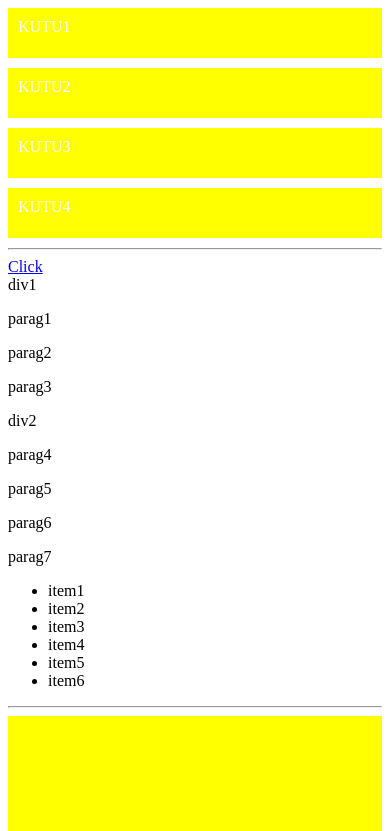
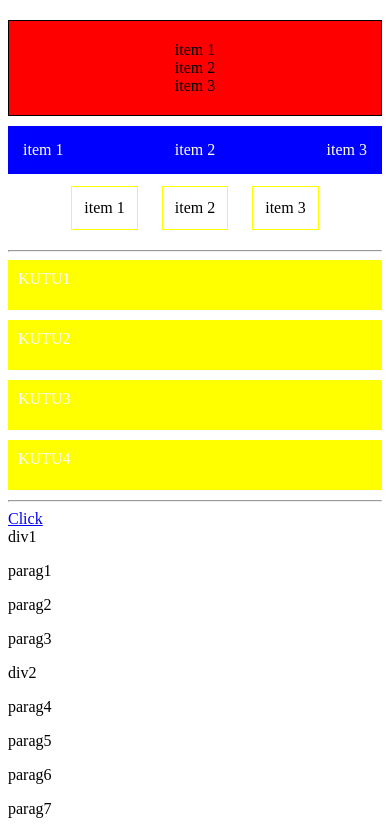
Before and after one commit to OguzDurak/css3-codes, a plain HTML site: page index.html in a window 390 px wide. Shown: the top 831 px of the page. Drawn offline with Linux system fonts and the light colour scheme; a web font is replaced by a local one.

Commit message:
responsive

```diff
--- a/index.html
+++ b/index.html
@@ -3,7 +3,7 @@
   <head>
     <meta charset="UTF-8" />
     <meta name="viewport" content="width=device-width, initial-scale=1.0" />
-    <title>Css ^3</title>
+    <title>Css</title>
 
     <!-- internal css -->
 
@@ -35,6 +35,26 @@
   </head>
   <body>
     <!-- start Code -->
+
+    <div class="flexbox1">
+      <div>item 1</div>
+      <div>item 2</div>
+      <div>item 3</div>
+    </div>
+
+    <div class="flexbox2">
+      <div>item 1</div>
+      <div>item 2</div>
+      <div>item 3</div>
+    </div>
+
+    <div class="flexbox3">
+      <div class="child">item 1</div>
+      <div class="child">item 2</div>
+      <div class="child">item 3</div>
+    </div>
+
+    <hr />
 
     <!-- responsive desing -->
 
--- a/style.css
+++ b/style.css
@@ -365,7 +365,6 @@ a:active{
   }
 }
 
-
 @media (min-width: 769px) and (max-width: 991px) {
   .responsive_design {
     background-color: yellow;
@@ -392,3 +391,36 @@ a:active{
     display: inline-block;
   }
 }
+
+.flexbox1 {
+  background-color: red;
+  display: flex;
+  flex-direction: column;
+  justify-content: center;
+  align-items: center;
+  margin-top: 20px;
+  padding: 20px;
+  border: 1px solid black;
+}
+
+.flexbox2 {
+  display: flex;
+  margin-top: 10px;
+  padding: 15px;
+  color: white;
+  justify-content: space-between;
+  background-color: blue;
+}
+
+.flexbox3{
+  display: flex;
+  justify-content: center;
+  align-items: center;
+}
+
+
+.flexbox3 .child{
+  margin: 12px;
+  padding: 12px;
+  border: 1px solid yellow;
+}
```
